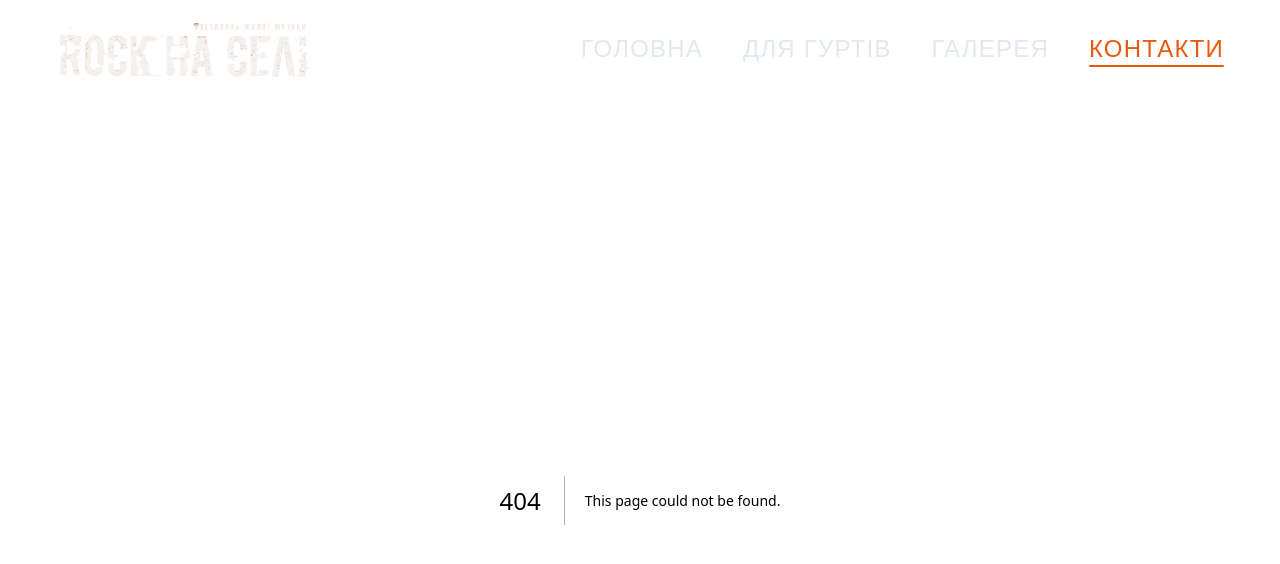
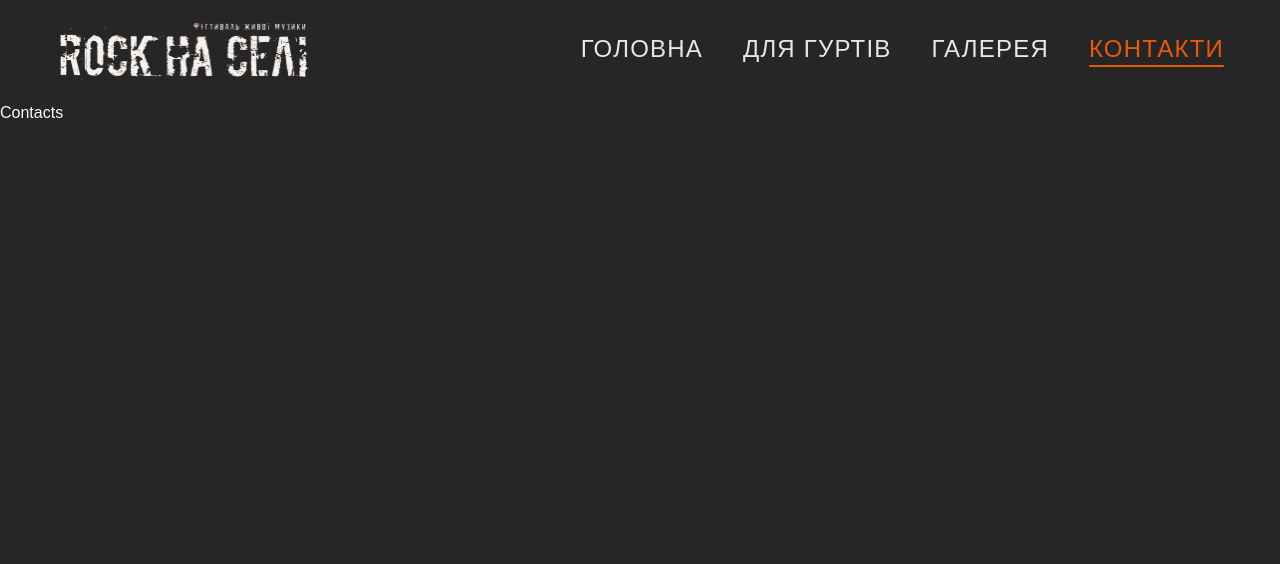
Before and after one commit to Oleksandr1914/rock-na-seli, a Next.js app: page /contacts in a window 1280 px wide. Before the commit this address had no page. Shown: the top 564 px of the page. Built offline with nearby package versions, Linux system fonts and the light colour scheme; a web font is replaced by a local one.

Commit message:
added pages Contacts and Gallery

```diff
--- /dev/null
+++ b/src/app/contacts/page.tsx
@@ -0,0 +1,7 @@
+
+
+export default function Contacts() {
+    return (
+        <div>Contacts</div>
+    )
+}
--- /dev/null
+++ b/src/app/gallery/page.tsx
@@ -0,0 +1,7 @@
+
+
+export default function Gallery() {
+    return (
+        <div>Gallery</div>
+    )
+}
```
